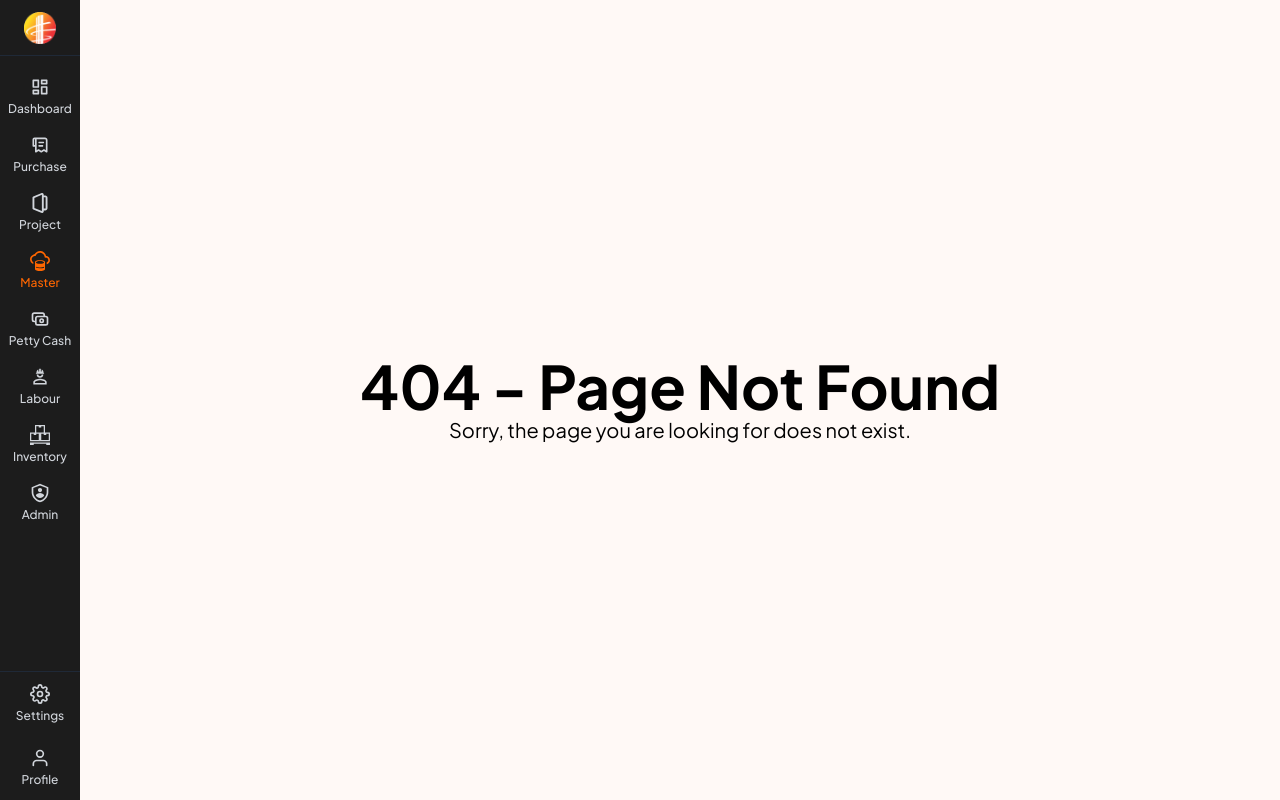
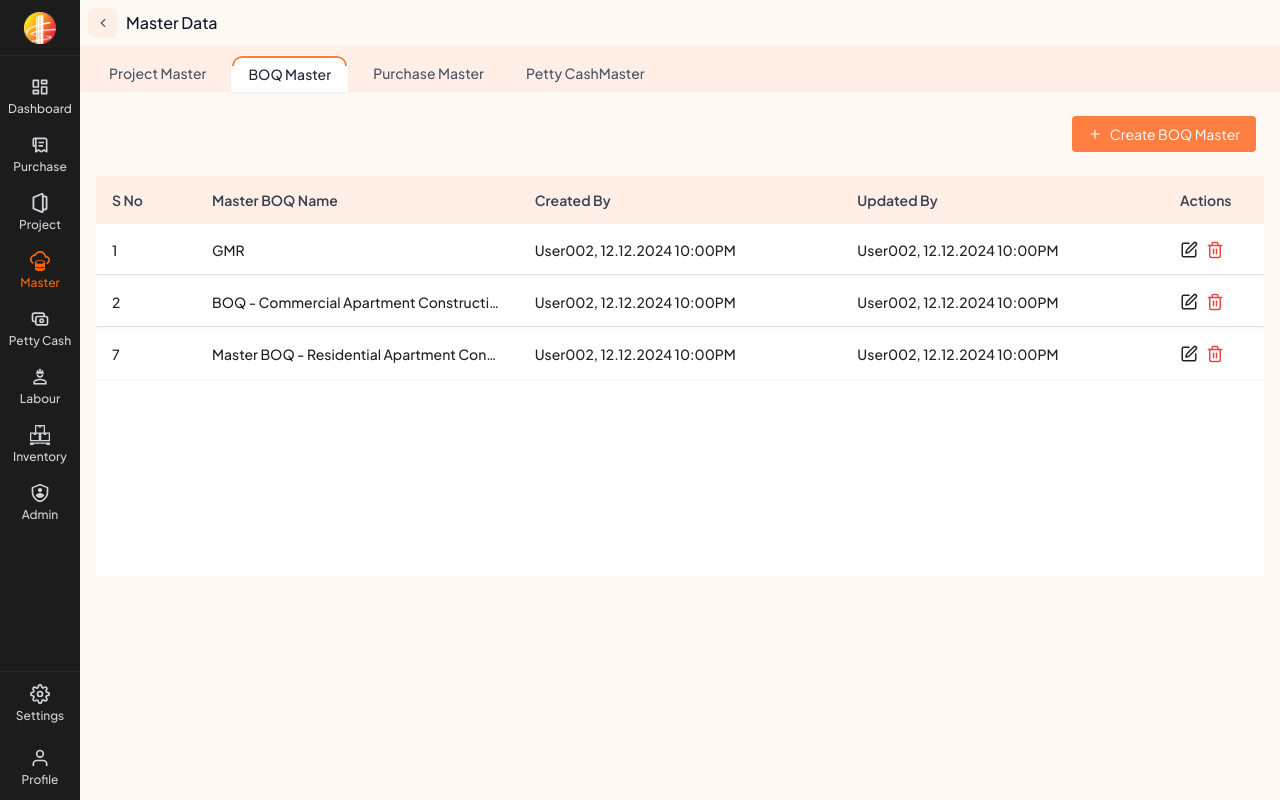
Before and after one commit to AayushJaiswal7/nec_backup, a React (Vite) app in the folder client/: page /master/boq-master in a window 1280 px wide. Before the commit this address had no page. Built offline with nearby package versions, Linux system fonts and the light colour scheme.

Commit message:
feat: Implement BOQ Master functionality and update routing

```diff
--- a/client/src/pages/master/master.jsx
+++ b/client/src/pages/master/master.jsx
@@ -6,10 +6,7 @@ import { Outlet } from "react-router-dom";
 function Master() {
    const items = [
       { label: "Master Data", href: "/master" },
-      // { label: "Project Master", href: "/master/project-master" },
-      // { label: "BOQ Master", href: "/master/boq-master" },
-      // { label: "Purchase Master", href: "/master/purchase-master" },
-      // { label: "Petty CashMaster", href: "/master/petty-cashmaster" },
+
    ];
    const handleBackRoute = () => {
       console.log("Going back...");
--- a/client/src/pages/master/screens/BOQMaster/BoqMaster.jsx
+++ b/client/src/pages/master/screens/BOQMaster/BoqMaster.jsx
@@ -1,23 +1,184 @@
-import React from 'react';
+import React, { useState } from 'react';
+import { IoMdAdd } from "react-icons/io";
+import { SquarePen, Trash2 } from 'lucide-react';
 import ButtonComponent from '../../../../components/ButtonComponent';
-import { IoMdAdd } from "react-icons/io";
+import CustomTable from '../../../../components/CustomTable';
+import ReusableModal from '../../../../components/ReusableModal';
+import InputField from '../../../../components/InputField';
+// import { SortAsc } from 'lucide-react';
+const BoqMaster = () => {
+   const [isModalOpen, setIsModalOpen] = useState(false);
+   const [data, setData] = useState([
 
-const BoqMaster = () => {
+      {
+         id: 1,
+         sNo: 1,
+         boqName: 'GMR',
+         createdBy: 'User002, 12.12.2024 10:00PM',
+         updatedBy: 'User002, 12.12.2024 10:00PM',
+      },
+
+      {
+         id: 2,
+         sNo: 2,
+         boqName: 'BOQ - Commercial Apartment Construction',
+         createdBy: 'User002, 12.12.2024 10:00PM',
+         updatedBy: 'User002, 12.12.2024 10:00PM',
+      },
+      {
+         id: 3,
+         sNo: 7,
+         boqName: 'Master BOQ - Residential Apartment Construction',
+         createdBy: 'User002, 12.12.2024 10:00PM',
+         updatedBy: 'User002, 12.12.2024 10:00PM',
+      },
+
+   ]);
+   const handleCreateBoq = () => {
+      //  alert('Create BOQ Master button clicked!');
+      setIsModalOpen(true);
+   };
+
+   const columns = [
+      {
+         name: 'S No',
+         selector: row => row.sNo,
+         sortable: true,
+         width: '100px',
+      },
+      {
+         name: 'Master BOQ Name',
+         selector: row => row.boqName,
+         sortable: false,
+      },
+      {
+         name: 'Created By',
+         selector: row => row.createdBy,
+         sortable: true,
+
+      },
+      {
+         name: 'Updated By',
+         selector: row => row.updatedBy,
+         sortable: true,
+
+      },
+
+      {
+         name: 'Actions',
+         cell: (row) => (
+            <div className="flex gap-2">
+
+               <button className="text-black-600 hover:text-black-800">
+                  <SquarePen size={18} />
+               </button>
+               <button className="text-red-500 hover:text-red-700">
+                  <Trash2 size={18} />
+               </button>
+
+            </div>
+         ),
+         width: '100px',
+      },
+
+   ];
 
    return (
 
-    <div className="p-4"> {/* Add some padding using Tailwind */}
-      {/* We'll add the button and table here */}
+      <div className="p-4">
          <div className='flex justify-end mb-4'>
             <ButtonComponent
                title="Create BOQ Master"
-        onClick={handleClick}
-        icon={IoMdAdd} // Pass the icon component
-        iconPosition={0}   // Icon on the left
-        width="w-28"       // Specific width
+               icon={IoMdAdd}
+               iconPosition={0}
+               onClick={handleCreateBoq}
             ></ButtonComponent>
          </div>
-      <p>BOQ Master Content Goes Here</p> {/* Placeholder */}
+
+         <CustomTable
+            columns={columns}
+            data={data}
+         />
+         {/* Add the Modal */}
+         <ReusableModal
+            isOpen={isModalOpen} // Control visibility with state
+            onClose={() => setIsModalOpen(false)}
+            title=""
+         ><div className="space-y-6">
+
+               {/* BOQ Name Input */}
+               <InputField
+                  label="BOQ Name"
+                  placeholder="Enter master BOQ name"
+                  name="boqName"
+
+               />
+
+               {/* Checkbox Grid */}
+               <div className="flex space-x-6">
+
+                  {/* Column 1: Factory */}
+                  <div className="flex flex-col space-y-3">
+                     <label className="flex items-center space-x-2 text-sm">
+                        <input type="checkbox" className="rounded border-gray-300" />
+                        <span>Factory</span>
+                     </label>
+                     <label className="flex items-center space-x-2 text-sm">
+                        <input type="checkbox" className="rounded border-gray-300" />
+                        <span>Factory 1</span>
+                     </label>
+                     {/* ... Factory 2, 3, 4 ... */}
+                  </div>
+
+                  {/* Column 2: Office */}
+                  <div className="flex flex-col space-y-3">
+                     <label className="flex items-center space-x-2 text-sm">
+                        <input type="checkbox" className="rounded border-gray-300" />
+                        <span>Office</span>
+                     </label>
+                     <label className="flex items-center space-x-2 text-sm">
+                        <input type="checkbox" className="rounded border-gray-300" />
+                        <span>Office 1</span>
+                     </label>
+
+                  </div>
+                  <div className="flex flex-col space-y-3">
+                     <label className="flex items-center space-x-2 text-sm">
+                        <input type="checkbox" className="rounded border-gray-300" />
+                        <span>External</span>
+                     </label>
+                     <label className="flex items-center space-x-2 text-sm">
+                        <input type="checkbox" className="rounded border-gray-300" />
+                        <span>External 1</span>
+                     </label>
+
+                  </div>
+                  <div className="flex flex-col space-y-3">
+                     <label className="flex items-center space-x-2 text-sm">
+                        <input type="checkbox" className="rounded border-gray-300" />
+                        <span>Other</span>
+                     </label>
+                     <label className="flex items-center space-x-2 text-sm">
+                        <input type="checkbox" className="rounded border-gray-300" />
+                        <span>Other 1</span>
+                     </label>
+
+                  </div>
+
+
+               </div>
+
+               {/* Generate Button */}
+               <div className="flex justify-center pt-4">
+                  <ButtonComponent
+                     title="Generate BOQ Sheet"
+                  // Add onClick later
+                  />
+               </div>
+
+            </div>
+
+         </ReusableModal>
       </div>
    );
 };
--- a/client/src/routes.jsx
+++ b/client/src/routes.jsx
@@ -8,13 +8,14 @@ import Login from "./pages/login/login";
 import AddUser from "./pages/admin/screens/UserMaster/UserAdd";
 import AddSite from "./pages/admin/screens/Sites/addSite";
 import ProjectDetails from "./pages/project/screens/ProjectDetails";
-import SiteMaster from "./pages/admin/screens/Sites/SiteMaster";
+import SiteMaster from "./pages/admin/screens/Sites/siteMaster";
 import ProjectCard from "./components/ProjectCard";
 import Roles from "./pages/admin/screens/Roles/roles";
 import Authorization from "./pages/admin/screens/Authorization/Authorization";
 import UserMaster from "./pages/admin/screens/UserMaster/UserMaster";
 import Project from "././pages/project/project"
-import Master from "./pages/master/master";
+import Master from "./pages/master/master";//included master page
+import BoqMaster from "./pages/master/screens/BOQMaster/BoqMaster";//added to use boqmaster
 
 const AppRoutes = () => {
   return (
@@ -36,8 +37,11 @@ const AppRoutes = () => {
           <Route path="*" element={<NotFound />} />
         </Route>
 
-       <Route path="master" element={<Master/>}>
-          {/* <Route path="approvals" element={<ProjectCard />} /> */}
+       <Route path="master" element={<Master/>}>//master page route
+
+          <Route path="boq-master" element={<BoqMaster />} />
+
+          <Route path="*" element={<NotFound />} />
 
         </Route>
 
```
Lines whose indentation alone changed are shown as unchanged.
